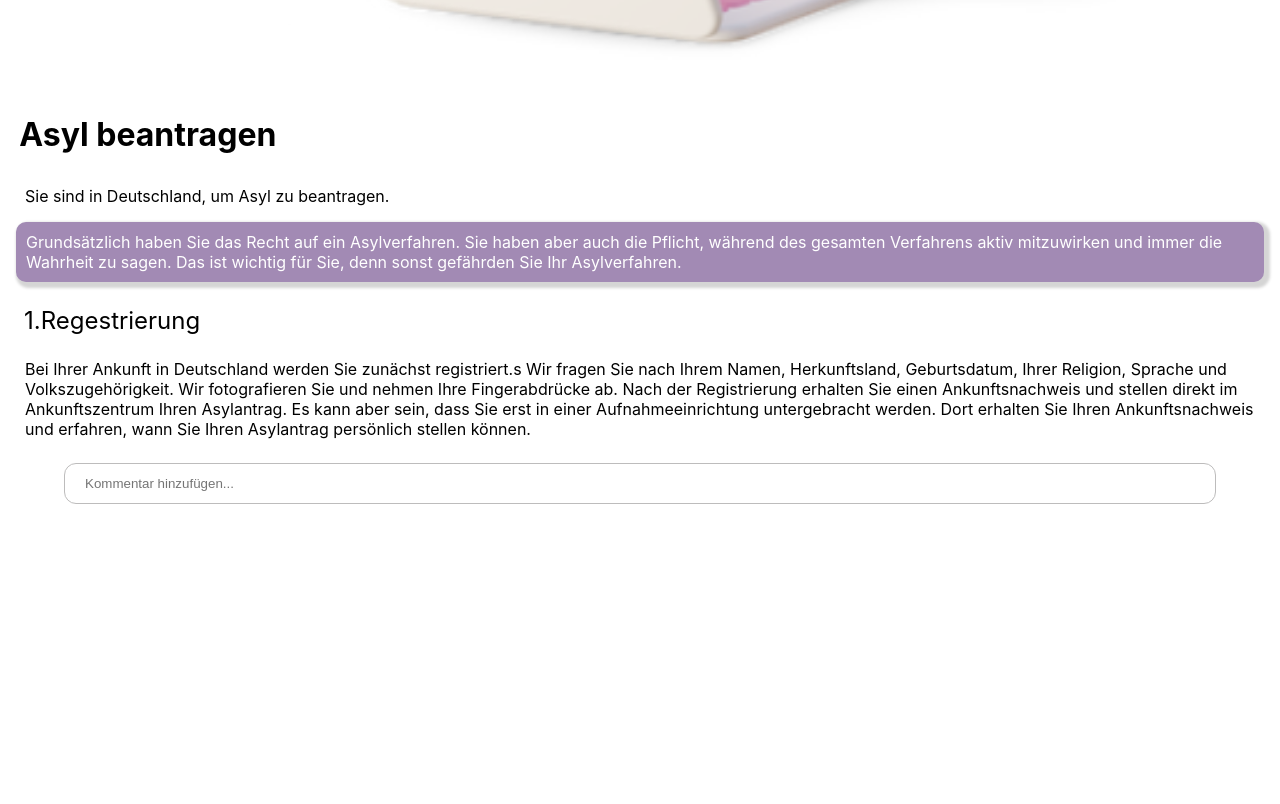
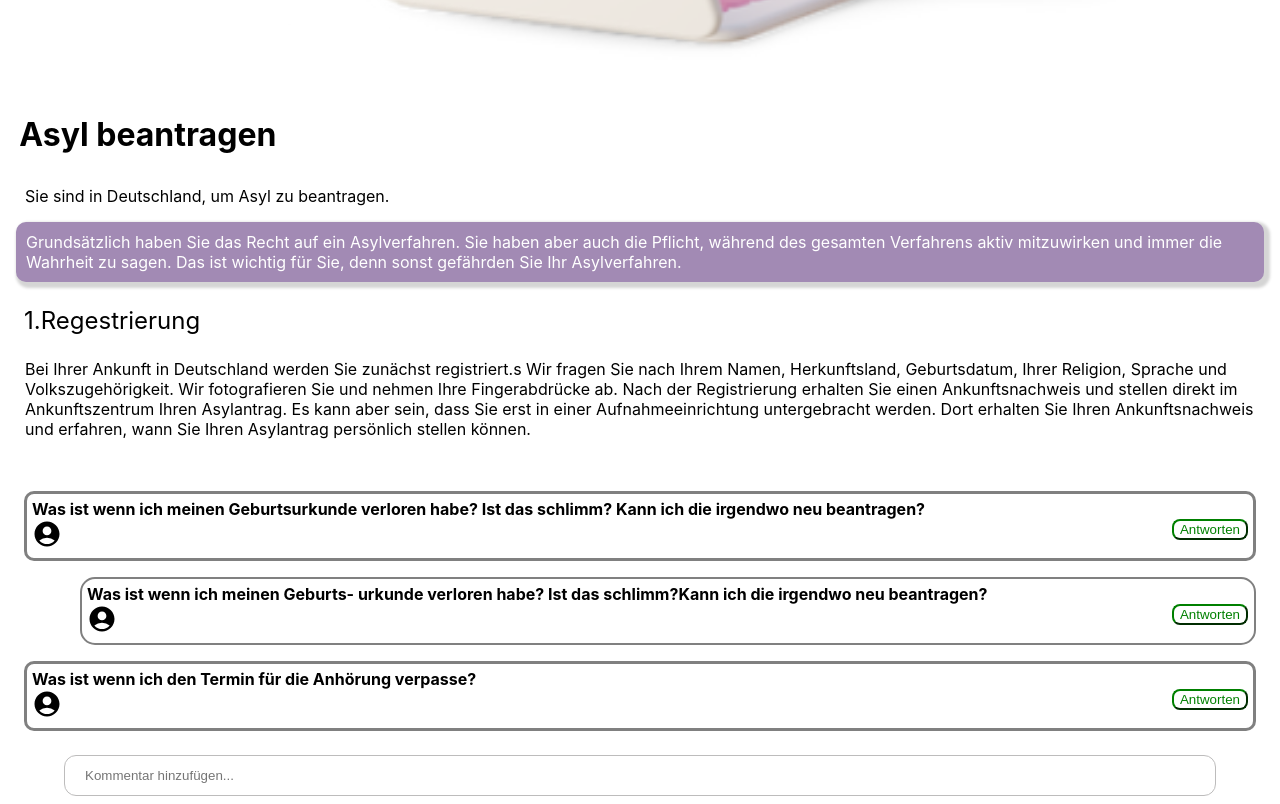
Before and after one commit to xSilentStorm313/Projekt-Web, a React (Create React App) app in the folder webapp/: page /asylantrag in a window 1280 px wide. Shown: the part 1105-1909 px from the top of the page. Before the commit the page ends 1617 px from the top, so only its background shows below. Built offline with nearby package versions, Linux system fonts and the light colour scheme.

Commit message:
Icons antwort zu fragen

```diff
--- a/webapp/src/EinzelnerBeitrag.css
+++ b/webapp/src/EinzelnerBeitrag.css
@@ -1,3 +1,8 @@
+:root { font-family: 'Inter', sans-serif; }
+@supports (font-variation-settings: normal) {
+  :root { font-family: 'Inter var', sans-serif; }
+}
+
 .überschrift {
     box-sizing: border-box;
     text-align: left;
@@ -65,6 +70,7 @@
     border: 15px;
     border-radius: 10px;
     padding: 10px;
+    font-size: 16px;
 
   }
 
@@ -96,13 +102,15 @@
     padding: 5px;
     text-align: left;
     font-weight: bold;
+    font-weight: medium;
   }
 
   .buttonantworten{
     color:green;
     border-color: green;
-    border-radius: 10px;
+    border-radius: 8px;
     background-color: white;
     position: absolute;
     right: 2rem;
+    font-weight: medium;
   }
--- a/webapp/src/components/BeitragInhaltAsylantrag.js
+++ b/webapp/src/components/BeitragInhaltAsylantrag.js
@@ -1,5 +1,7 @@
 import React from "react";
 import asylbeantragen from "./images/asylbeantragen.svg";
+import { MdAccountCircle } from "react-icons/md";
+
 
 
 export default function BeitragInhaltAsylantrag() {
@@ -17,6 +19,19 @@ export default function BeitragInhaltAsylantrag() {
                 Es kann aber sein, dass Sie erst in einer Aufnahme­einrichtung untergebracht werden. Dort erhalten Sie Ihren Ankunftsnachweis und erfahren, wann Sie Ihren Asylantrag persönlich stellen können.
             </p>
             <a href="/arbeitserlaubnis"></a>
+            <br/>
+            <p className="komment">Was ist wenn ich meinen Geburtsurkunde verloren habe? Ist das schlimm? Kann ich die irgendwo neu beantragen?
+            <br/>
+            <MdAccountCircle size={30} />
+            <button className="buttonantworten">Antworten</button></p>
+            <p className="antwortkomment">Was ist wenn ich meinen Geburts- urkunde verloren habe? Ist das schlimm?Kann ich die irgendwo neu beantragen?
+            <br/>
+            <MdAccountCircle size={30} />
+            <button className="buttonantworten">Antworten</button></p>
+            <p className="komment">Was ist wenn ich den Termin für die Anhörung verpasse?
+            <br/>
+            <MdAccountCircle size={30} />
+            <button className="buttonantworten">Antworten</button></p>
         </div>
     );
 }
--- a/webapp/src/components/Kommentare.js
+++ b/webapp/src/components/Kommentare.js
@@ -1,4 +1,5 @@
 import React from "react";
+
 
 export default function Kommentare() {
     return (
--- a/webapp/src/components/ZurückButton.js
+++ b/webapp/src/components/ZurückButton.js
@@ -1,5 +1,6 @@
 import React  from 'react';
 import { AiOutlineLeft } from "react-icons/ai";
+
 
 
 function ZurueckIcon({ onClick }) {
```
